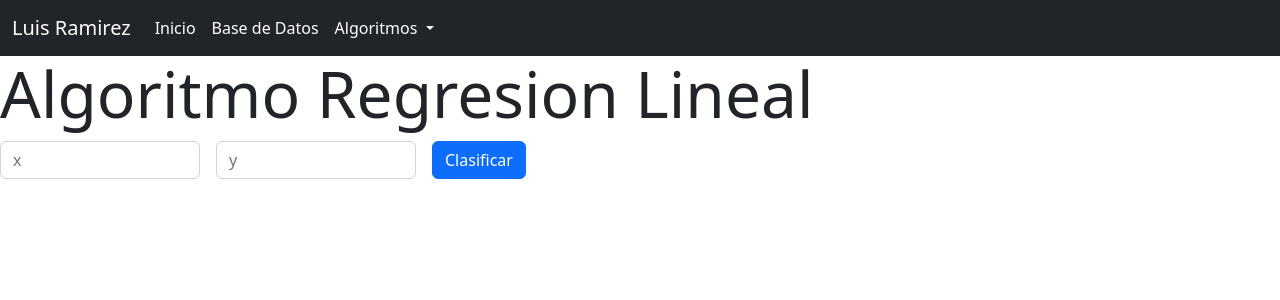
After one commit to LuisRamirezSandoval/DJANGO-ALGORITHMS, a Django app: page /algoritmo_regresion/ in a window 1280 px wide. The commit adds this page. Shown: the top 300 px of the page. Run offline with Django 4.2, Linux system fonts and the light colour scheme; tables that the repository leaves empty hold one stand-in row (values such as "Sample post").

Commit message:
algortimo regresion

```diff
--- /dev/null
+++ b/Examen/app1/templates/app1/algoritmo_regresion.html
@@ -0,0 +1,33 @@
+{% extends 'app1/base.html' %}
+
+{% block title%}Regresion Lineal{% endblock title %}
+
+{% block content %}
+
+    <h1 class="display-3">Algoritmo Regresion Lineal</h1>
+    <!-- <p><em>Ingrese tres valores:</em></p> -->
+    <form class="row gx-3 gy-2 align-items-center"  action="" method="post">
+        {% csrf_token %}
+        <div class="col-sm-2">
+          <label class="visually-hidden" for="specificSizeInputName">Name</label>
+          <input type="text" class="form-control" name="x" id="specificSizeInputX" placeholder="x">
+        </div>
+        <div class="col-sm-2">
+            <label class="visually-hidden" for="specificSizeInputName">Name</label>
+            <input type="text" class="form-control" name="y" id="specificSizeInputY" placeholder="y">
+          </div>
+
+        <div class="col-auto">
+          <button type="submit" class="btn btn-primary">Clasificar</button>
+        </div>
+    </form>
+    <br>
+
+    {%for val in rel%}
+
+      El resultado es : {{val}}
+
+  {% endfor %}
+
+
+{% endblock %}
--- a/Examen/app1/templates/app1/base.html
+++ b/Examen/app1/templates/app1/base.html
@@ -35,7 +35,7 @@
                 <ul class="dropdown-menu" aria-labelledby="navbarDropdownMenuLink">
                   <li><a class="dropdown-item" href="{% url 'algoritmo_knn' %}">KNN</a></li>
                   <li><a class="dropdown-item" href="{% url 'algoritmo_cbi' %}">CBI</a></li>
-                  <li><a class="dropdown-item" href="#">Regresion lineal</a></li>
+                  <li><a class="dropdown-item" href="{% url 'algoritmo_regresion' %}">Regresion lineal</a></li>
                 </ul>
               </li>
             </ul>
--- a/Examen/app1/urls.py
+++ b/Examen/app1/urls.py
@@ -5,5 +5,6 @@ urlpatterns = [
     path(r'', views.index, name='index'),
     path('post_list/', views.post_list, name='post_list'),
     path('algoritmo_knn/', views.algoritmo_knn, name='algoritmo_knn'),
-    path('algoritmo_cbi/', views.algoritmo_cbi, name='algoritmo_cbi')
+    path('algoritmo_cbi/', views.algoritmo_cbi, name='algoritmo_cbi'),
+    path('algoritmo_regresion/', views.algoritmo_regresion, name='algoritmo_regresion')
 ]
--- a/Examen/app1/views.py
+++ b/Examen/app1/views.py
@@ -3,6 +3,7 @@ from .models import Post
 import math
 from numpy import mean, var
 import numpy as np
+import random
 # Create your views here.
 
 def index(request):
@@ -76,13 +77,13 @@ def algoritmo_cbi(request):
                 suma_num3.append(j.num3)
                 suma_num4.append(j.num4)
             media_num1=mean(suma_num1)
-            varianza_num1= calcular_varianza(suma_num3,is_sample= False)
+            varianza_num1= var(suma_num3)
             media_num3=mean(suma_num3)
             varianza_num3=var(suma_num3)
             media_num4=mean(suma_num4)
             varianza_num4=var(suma_num4)
             bd_final[bd[i].num2]=(media_num1,varianza_num1,media_num3,varianza_num3,media_num4,varianza_num4)
-            #print('suma 1: ', suma_num1)
+            #print('suma 1: ', valor)
     #print(len(letra))
     #print(bd_final)
     #print(bd_final)
@@ -103,7 +104,7 @@ def algoritmo_cbi(request):
         return render(request, 'app1/algoritmo_cbi.html', {})
     #print(para_evidencia)
     #print(evidcia)
-    #print(probabilidad)
+    #print(letra)
     return render(request, 'app1/algoritmo_cbi.html', cont)
 
 def pre_posteriori(media1,media3,media4,var1,var2,var3,x,y,z):
@@ -121,11 +122,12 @@ def post_posteriori(para_evidencia, evidencia,letras):
         val = (para_evidencia[letras[i]][0]*para_evidencia[letras[i]][1]*para_evidencia[letras[i]][2]) / evidencia
         rel[letras[i]]= val
         valores_rel.append(val)
+    print(rel)
     maximo = max(valores_rel)
     keys = list(rel.keys())
     for j in range(len(rel)):
         if rel[letras[j]] == maximo:
-            letra = keys[j]
+            letra = letras[j]
     return letra
 def evidencia(para_evidencia,letras,p_letra):
     rel=[]
@@ -134,14 +136,81 @@ def evidencia(para_evidencia,letras,p_letra):
     resultado = sum(rel)
     return resultado
 
-def calcular_varianza(arr, is_sample=False):
-    media = (sum(arr) / len(arr))
-    diff = [(v - media) for v in arr]
-    sqr_diff = [d**2 for d in diff]
-    sum__sqr_diff = sum(sqr_diff)
+def algoritmo_regresion(request):
+    bd = list(Post.objects.all())
+    """usando solo registros de la letra k"""
+    b = Post.objects.filter(num2=bd[0].num2)
+    """guradando la columna 1 y 3 los registros de k"""
+    col1=[]
+    col2=[]
+    for i in list(b):
+        col1.append(i.num1)
+        col2.append(i.num3)
+    """calculando b1 y b2"""
+    (b1,b2) = cal_regreison(col1,col2)
 
-    if is_sample == True:
-        variance = sum__sqr_diff/(len(arr)-1)
+    if request.method == 'POST':
+        x1 = int(request.POST["x"])
+        x2 = int(request.POST["y"])
+        datos = Post.objects.all()
+        b = calcConstante(datos)
+        resultado  = valorReferente(datos, x1, x2, b)
+        return render(request, 'app1/algoritmo_regresion.html', {'rel': resultado})
     else:
-        variance = sum__sqr_diff/(len(arr)-1)
-    return variance
+        return render(request, 'app1/algoritmo_regresion.html', {})
+
+def valorReferente(datos, x1, x2, b):
+    a1 = 0
+    a2 = 0
+    caracter = ''
+    resp=[]
+    for i in list(datos):
+        a1 = i.num1
+        caracter = i.num2
+        a2 = i.num3
+
+        salida = 1/(1 + np.exp(-(a1*x1 + a2*x2 + b)))
+        if salida > 0.5:
+            #respuesta = caracter
+            resp.append(caracter)
+        else:
+            respuesta = f'No hay resultado que haya podido encontrar: {caracter}'
+    respuesta = random.choice(resp)
+    return respuesta
+
+def calcConstante(datos):
+    x = []
+    y = []
+    xCuadrada = 0
+    xy = 0
+    for i in list(datos):
+        xCuadrada = xCuadrada + i.num1**2
+        xy = xy + i.num1 * i.num3
+        x.append(i.num1)
+        y.append(i.num3)
+    xSum = sum(x)
+    ySum = sum(y)
+    constante = (xCuadrada*ySum - xy*xSum)/(datos.count()*xCuadrada-xSum**2)
+    return constante
+
+def cal_regreison(col1,col2):
+    val1=0
+    val3=0
+    for i in range(len(col1)):
+        rel = col1[i]*col2[i]
+        val1+=rel
+
+        pos = col1[i]**2
+        val3+=pos
+
+    val2 = len(col1)*mean(col1)*mean(col2)
+
+    val4 = 1/len(col1)*(sum(col1)**2)
+
+    b1 = (val1 - val2) / (val3 - val4)
+
+    #b2 = (val3 * sum(col2)) - (val1 * sum(col1)) / ((len(col1) * val3) - (sum(col1)**2))
+
+    b2 = mean(col2) - (b1*mean(col1))
+
+    return b1,b2
```
